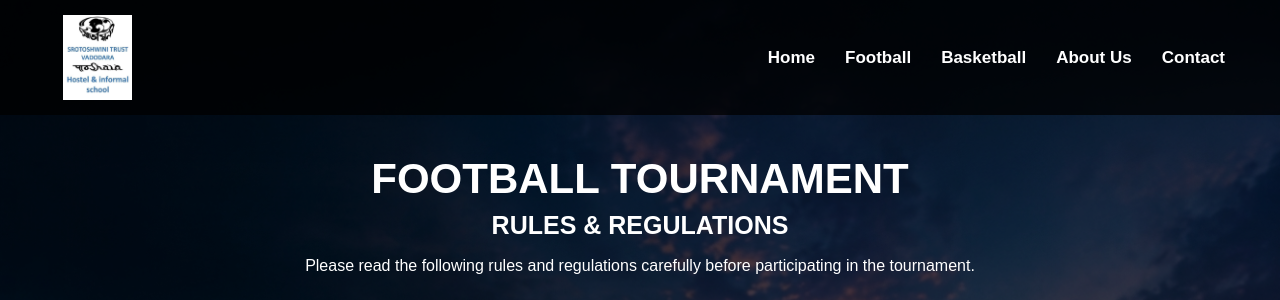
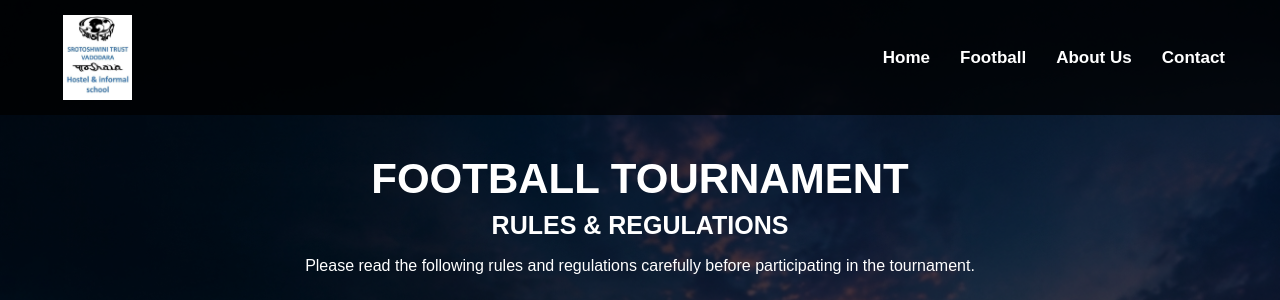
Before and after one commit to lodhijyoti2004-commits/Pathshala-Tournament, a Flask app: page /football-info in a window 1280 px wide. Shown: the top 300 px of the page. Run offline with Flask 3, Linux system fonts and the light colour scheme.

Commit message:
Remove basketball link from football info page

````diff
--- a/templates/football-info.html
+++ b/templates/football-info.html
@@ -29,7 +29,6 @@
             <nav class="navbar">
                 <a href="/">Home</a>
                 <a href="/football-info">Football</a>
-                <a href="/basketball-info">Basketball</a>
                 <a href="/about">About Us</a>
                 <a href="/contact">Contact</a>
             </nav>
--- a/templates/football.html
+++ b/templates/football.html
@@ -226,4 +226,3 @@
 </body>
 
 </html>
-```
````
